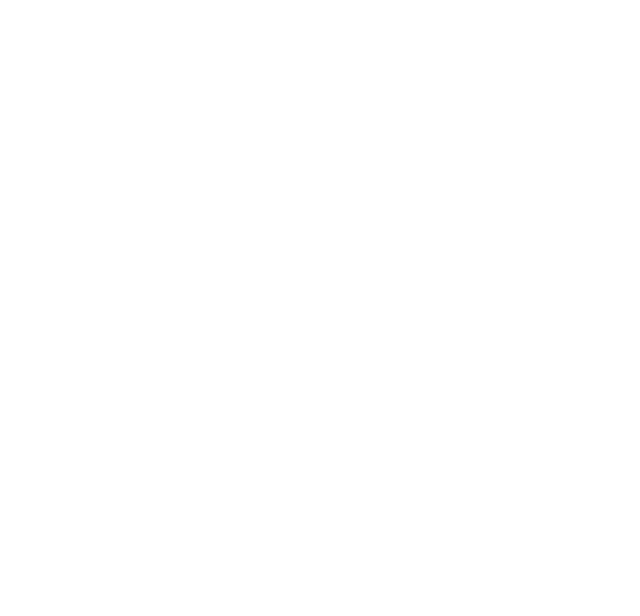
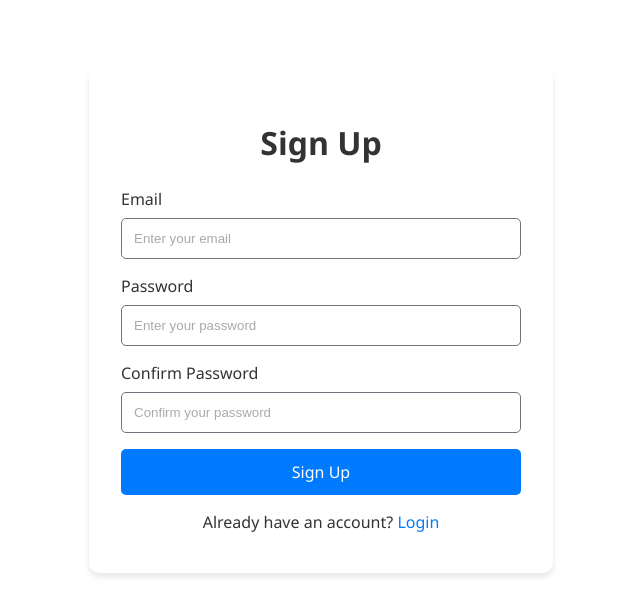
Before and after one commit to ChndrshP/cryptoScout, a React (Vite) app in the folder frontend/: page /signup in a window 1280 px wide. Before the commit this address had no page. Shown: the top 616 px of the page, without its empty margins (319-959 px from the left). Built offline with nearby package versions, Linux system fonts and the light colour scheme.

Commit message:
Refactor App.jsx and SignupPage.jsx

```diff
--- a/frontend/src/App.jsx
+++ b/frontend/src/App.jsx
@@ -5,6 +5,7 @@
 import AuthLayout from './layouts/AuthLayout';
 import LandingPage from './pages/LandingPage';
 import LoginPage from './pages/LoginPage';
+import SignupPage from './pages/SignupPage';
 
 const App = () => {
   return (
@@ -14,8 +15,8 @@
           <Routes>
             <Route path="/" element={<LandingPage />} />
             <Route path="/login" element={<AuthLayout> <LoginPage/> </AuthLayout>}/>
-            {/*<Route path="/signup" element={<AuthLayout> <SignupPage/> </AuthLayout>}/>
-            <Route path="/forgot-password" element={<AuthLayout> <ForgotPasswordPage/> </AuthLayout>}/>
+            <Route path="/signup" element={<AuthLayout> <SignupPage/> </AuthLayout>}/>
+            {/*<Route path="/forgot-password" element={<AuthLayout> <ForgotPasswordPage/> </AuthLayout>}/>
             <Route path="/enter-otp" element={<AuthLayout> <EnterOtpPage/> </AuthLayout>}/>
             <Route path="/home" element={<MainLayout> <HomePage/> </MainLayout>}/>
             <Route path="/alert" element={<MainLayout> <AlertPage/> </MainLayout>}/> */}
--- /dev/null
+++ b/frontend/src/pages/SignupPage.jsx
@@ -0,0 +1,98 @@
+import React, { useContext, useState } from "react";
+import { Link, useNavigate } from "react-router-dom";
+import Button from '../components/Button';
+import {AuthContext} from '../context/AuthContext';
+import '../styles/SignupPage.css';
+
+const SignupPage = () => {
+    const navigate = useNavigate();
+    const {signup} = useContext(AuthContext);
+
+    const [formData, setFormData] = useState({
+        email: '',
+        password: '',
+        confirmPassword: ''
+    });
+
+    const [error, setError] = useState('');
+    const [loading, setLoading] = useState(false);
+
+    const {email, password, confirmPassword} = formData;
+
+    const onChange = e => setFormData({
+        ...formData,
+        [e.target.name]:e.target.value
+    });
+
+    const onSubmit = async e => {
+        e.preventDefault();
+        setError('');
+
+        if(password !== confirmPassword){
+            setError('Passwords do not match');
+            return;
+        }
+
+        setLoading(true);
+        try{
+            await signup(email, password);
+            navigate('/home');
+        }catch(err){
+            setError(err.response?.data?.message || 'Signup failed');
+        }finally{
+            setLoading(false);
+        }
+    };
+
+    return (
+        <div className="signup-page">
+            <div className="signup-container">
+                <h1>Sign Up</h1>
+                {error && <div className="error-message">{error}</div>}
+                <form onSubmit={onSubmit}>
+                    <label htmlFor="email">Email</label>
+                    <input
+                        type="email"
+                        id="email"
+                        name="email"
+                        value={email}
+                        onChange={onChange}
+                        required
+                        placeholder="Enter your email"
+                    />
+
+                    <label htmlFor="password">Password</label>
+                    <input
+                        type="password"
+                        id="password"
+                        name="password"
+                        value={password}
+                        onChange={onChange}
+                        required
+                        placeholder="Enter your password"
+                    />
+
+                    <label htmlFor="confirmPassword">Confirm Password</label>
+                    <input
+                        type="password"
+                        id="confirmPassword"
+                        name="confirmPassword"
+                        value={confirmPassword}
+                        onChange={onChange}
+                        required
+                        placeholder="Confirm your password"
+                    />
+
+                    <Button type="submit" variant="primary" disabled={loading}>
+                        {loading ? 'Signing up...' : 'Sign Up'}
+                    </Button>
+                </form>
+                <div className="redirect-links">
+                    <p>Already have an account? <Link to="/login">Login</Link></p>
+                </div>
+            </div>
+        </div>
+    );
+};
+
+export default SignupPage;
--- /dev/null
+++ b/frontend/src/styles/SignupPage.css
@@ -0,0 +1,72 @@
+.signup-page {
+    display: flex;
+    justify-content: center;
+    align-items: center;
+    height: 80vh;
+}
+
+.signup-container {
+    background-color: var(--background-color);
+    padding: 2rem;
+    border-radius: 10px;
+    box-shadow: 0 4px 6px rgba(0, 0, 0, 0.1);
+    width: 100%;
+    max-width: 400px;
+}
+
+.signup-container h1 {
+    text-align: center;
+    margin-bottom: 1.5rem;
+    color: var(--text-color);
+}
+
+.signup-container form {
+    display: flex;
+    flex-direction: column;
+}
+
+.signup-container label {
+    margin-bottom: 0.5rem;
+    color: var(--text-color);
+}
+
+.signup-container input {
+    padding: 0.75rem;
+    margin-bottom: 1rem;
+    border: 1px solid var(--secondary-color);
+    border-radius: 5px;
+    background-color: var(--input-bg);
+    color: var(--text-color);
+}
+
+.signup-container input::placeholder {
+    color: var(--placeholder-color);
+}
+
+.error-message {
+    background-color: #ffdddd;
+    border-left: 6px solid #f44336;
+    padding: 10px;
+    margin-bottom: 1rem;
+    border-radius: 5px;
+    color: #a94442;
+}
+
+.redirect-links {
+    text-align: center;
+    margin-top: 1rem;
+}
+
+.redirect-links p {
+    margin: 0.5rem 0;
+    color: var(--text-color);
+}
+
+.redirect-links a {
+    color: var(--primary-color);
+    text-decoration: none;
+}
+
+.redirect-links a:hover {
+    text-decoration: underline;
+}
```
